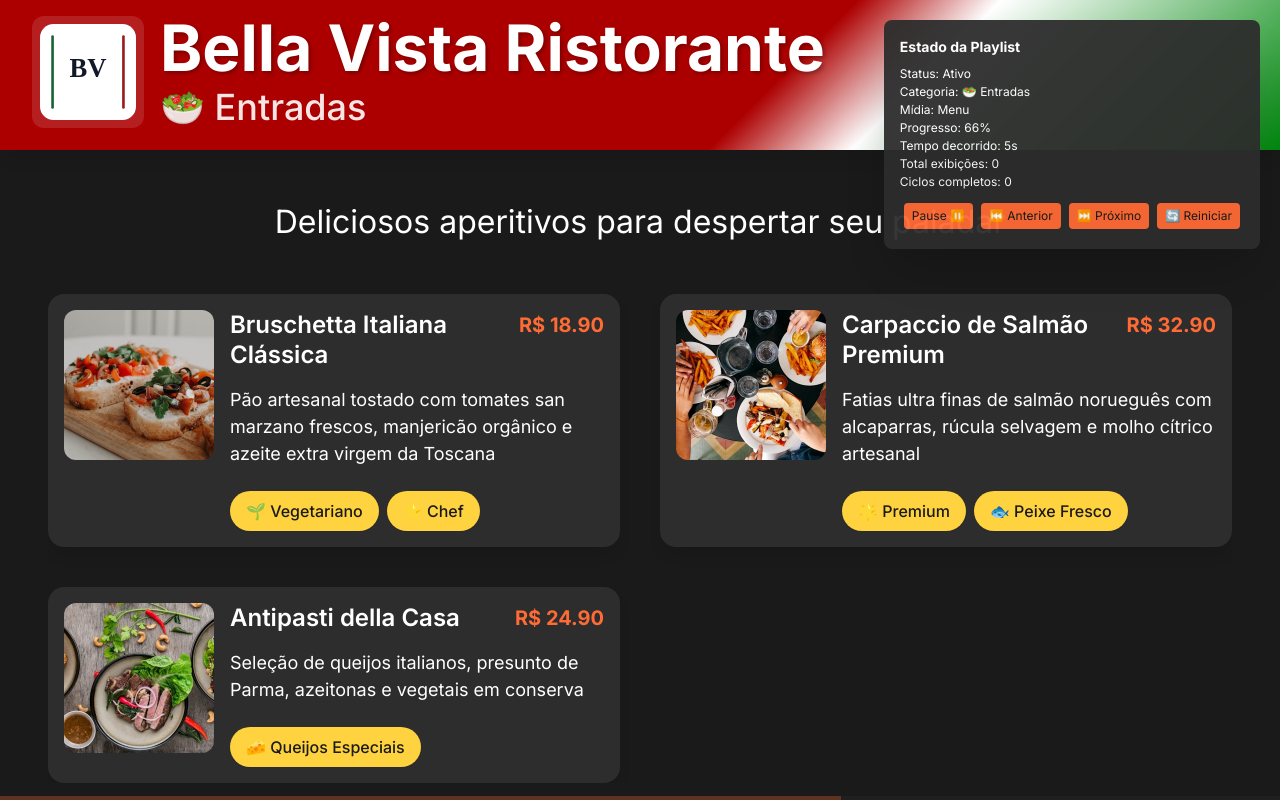
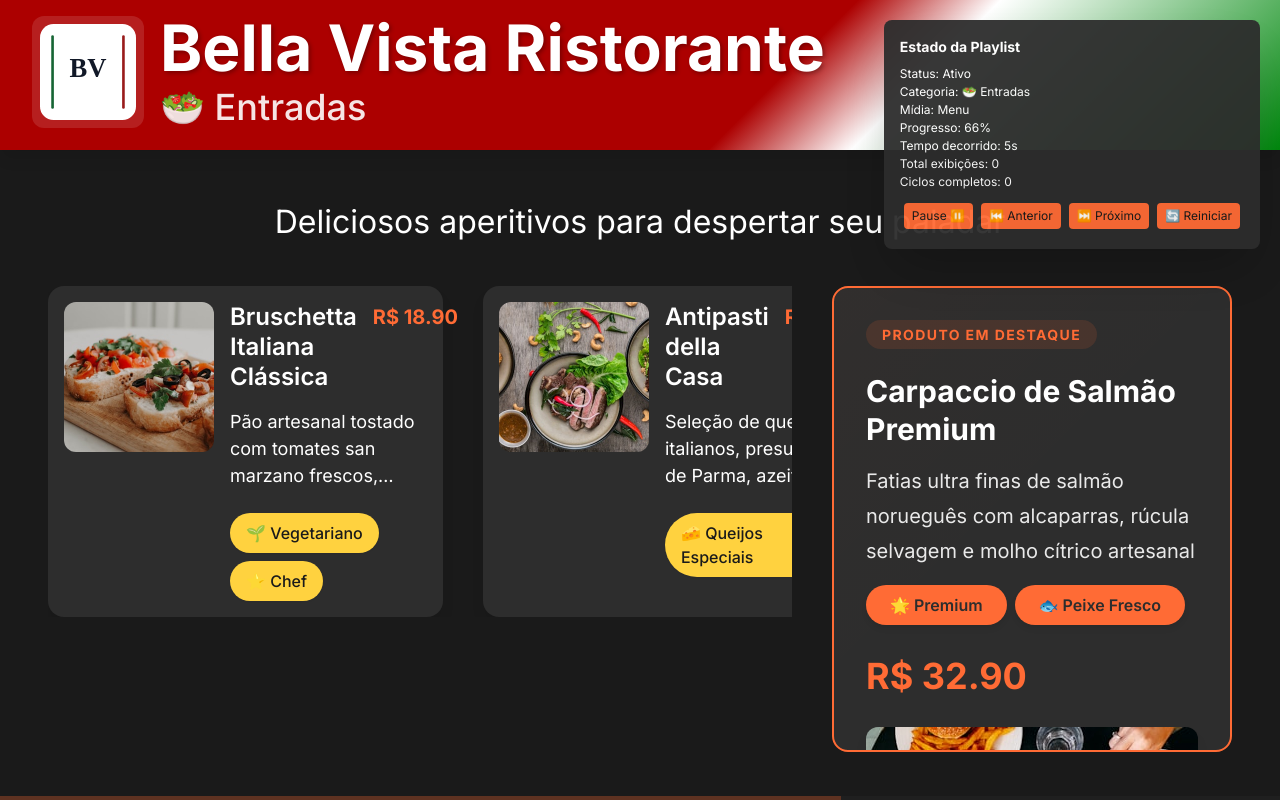
Before and after one commit to caversan/digital-menu-board, a React (Vite) app: page / in a window 1280 px wide. Built offline with nearby package versions, Linux system fonts and the light colour scheme.

Commit message:
produto destaque

```diff
--- /dev/null
+++ b/src/features/menu-board/components/FeaturedProductCard.tsx
@@ -0,0 +1,51 @@
+import React from 'react';
+import type { MenuItem } from '../../../shared/types';
+import {
+  FeaturedContainer,
+  FeaturedImageWrapper,
+  FeaturedImage,
+  FeaturedContent,
+  FeaturedLabel,
+  FeaturedName,
+  FeaturedDescription,
+  FeaturedPrice,
+  FeaturedBadgesContainer,
+  FeaturedBadge,
+} from './MenuBoard.styles';
+
+interface FeaturedProductCardProps {
+  item: MenuItem;
+}
+
+const FeaturedProductCardComponent: React.FC<FeaturedProductCardProps> = ({ item }) => {
+  return (
+    <FeaturedContainer>
+      <FeaturedLabel>Produto em Destaque</FeaturedLabel>
+
+      <FeaturedContent>
+        <div>
+          <FeaturedName>{item.name}</FeaturedName>
+          <FeaturedDescription>{item.description}</FeaturedDescription>
+
+          {item.badges && item.badges.length > 0 && (
+            <FeaturedBadgesContainer>
+              {item.badges.map((badge, index) => (
+                <FeaturedBadge key={index}>{badge}</FeaturedBadge>
+              ))}
+            </FeaturedBadgesContainer>
+          )}
+        </div>
+
+        <FeaturedPrice>R$ {item.price.toFixed(2)}</FeaturedPrice>
+      </FeaturedContent>
+
+      {item.imageUrl && (
+        <FeaturedImageWrapper>
+          <FeaturedImage src={item.imageUrl} alt={item.name} />
+        </FeaturedImageWrapper>
+      )}
+    </FeaturedContainer>
+  );
+};
+
+export const FeaturedProductCard = React.memo(FeaturedProductCardComponent);
--- a/src/features/menu-board/components/MenuBoard.styles.ts
+++ b/src/features/menu-board/components/MenuBoard.styles.ts
@@ -101,14 +101,63 @@ export const MenuContent = styled.main`
   flex: 1;
   padding: ${({ theme }) => theme.spacing['3xl']};
   overflow: hidden;
+  display: flex;
+  flex-direction: column;
 `;
 
 export const CategoryDescription = styled.p`
   font-size: 2rem;
   color: ${({ theme }) => theme.colors.text};
-  margin-bottom: ${({ theme }) => theme.spacing['3xl']};
+  margin-bottom: ${({ theme }) => theme.spacing['2xl']};
   text-align: center;
   line-height: ${({ theme }) => theme.typography.lineHeight.normal};
+`;
+
+export const ContentLayout = styled.div`
+  flex: 1;
+  display: grid;
+  gap: ${({ theme }) => theme.spacing['2xl']};
+  overflow: hidden;
+
+  /* Layout Horizontal: Duas colunas (itens + destaque) */
+  @media (orientation: landscape) {
+    grid-template-columns: 1fr 400px;
+    grid-template-rows: 1fr;
+  }
+
+  /* Layout Vertical: Uma coluna (destaque no topo) */
+  @media (orientation: portrait) {
+    grid-template-columns: 1fr;
+    grid-template-rows: 30% 1fr;
+  }
+`;
+
+export const ItemsSection = styled.div`
+  overflow: hidden;
+  display: flex;
+  flex-direction: column;
+
+  @media (orientation: landscape) {
+    order: 1; /* Primeira coluna em horizontal */
+  }
+
+  @media (orientation: portrait) {
+    order: 2; /* Segunda linha em vertical */
+  }
+`;
+
+export const FeaturedSection = styled.div`
+  overflow: hidden;
+  display: flex;
+  align-items: stretch;
+
+  @media (orientation: landscape) {
+    order: 2; /* Segunda coluna em horizontal (direita) */
+  }
+
+  @media (orientation: portrait) {
+    order: 1; /* Primeira linha em vertical (topo) */
+  }
 `;
 
 export const ItemsGrid = styled.div<{ columns: number }>`
@@ -201,3 +250,162 @@ export const Badge = styled.span`
   font-weight: ${({ theme }) => theme.typography.fontWeight.medium};
   box-shadow: ${({ theme }) => theme.shadows.sm};
 `;
+
+// ===== Featured Product Styles =====
+
+export const FeaturedContainer = styled.div`
+  background: ${({ theme }) => theme.colors.surface};
+  border-radius: ${({ theme }) => theme.borderRadius.xl};
+  padding: ${({ theme }) => theme.spacing.xl};
+  box-shadow: ${({ theme }) => theme.shadows['2xl']};
+  display: flex;
+  flex-direction: column;
+  gap: ${({ theme }) => theme.spacing.lg};
+  height: 100%;
+  position: relative;
+  overflow: hidden;
+  border: 2px solid ${({ theme }) => theme.colors.primary};
+
+  /* Gradiente sutil de fundo */
+  &::before {
+    content: '';
+    position: absolute;
+    top: 0;
+    left: 0;
+    right: 0;
+    bottom: 0;
+    background: linear-gradient(135deg,
+      ${({ theme }) => theme.colors.primary}05 0%,
+      transparent 50%
+    );
+    pointer-events: none;
+  }
+
+  @media (orientation: landscape) {
+    /* Vertical em tela horizontal */
+    height: 100%;
+  }
+
+  @media (orientation: portrait) {
+    /* Horizontal em tela vertical */
+    flex-direction: row;
+    align-items: center;
+    padding: ${({ theme }) => theme.spacing.lg};
+  }
+`;
+
+export const FeaturedLabel = styled.div`
+  font-size: ${({ theme }) => theme.typography.fontSize.sm};
+  font-weight: ${({ theme }) => theme.typography.fontWeight.bold};
+  color: ${({ theme }) => theme.colors.primary};
+  text-transform: uppercase;
+  letter-spacing: 0.1em;
+  padding: ${({ theme }) => theme.spacing.xs} ${({ theme }) => theme.spacing.md};
+  background: ${({ theme }) => theme.colors.primary}20;
+  border-radius: ${({ theme }) => theme.borderRadius.full};
+  align-self: flex-start;
+  z-index: 1;
+
+  @media (orientation: portrait) {
+    position: absolute;
+    top: ${({ theme }) => theme.spacing.md};
+    left: ${({ theme }) => theme.spacing.md};
+  }
+`;
+
+export const FeaturedContent = styled.div`
+  display: flex;
+  flex-direction: column;
+  gap: ${({ theme }) => theme.spacing.lg};
+  flex: 1;
+  z-index: 1;
+  justify-content: space-between;
+
+  @media (orientation: portrait) {
+    flex: 1;
+    padding-right: ${({ theme }) => theme.spacing.md};
+  }
+`;
+
+export const FeaturedName = styled.h3`
+  font-size: ${({ theme }) => theme.typography.fontSize['3xl']};
+  font-weight: ${({ theme }) => theme.typography.fontWeight.bold};
+  color: ${({ theme }) => theme.colors.text};
+  margin: 0 0 ${({ theme }) => theme.spacing.md} 0;
+  line-height: ${({ theme }) => theme.typography.lineHeight.tight};
+
+  @media (orientation: portrait) {
+    font-size: ${({ theme }) => theme.typography.fontSize['2xl']};
+    margin: ${({ theme }) => theme.spacing['2xl']} 0 ${({ theme }) => theme.spacing.sm} 0;
+  }
+`;
+
+export const FeaturedDescription = styled.p`
+  font-size: ${({ theme }) => theme.typography.fontSize.xl};
+  color: ${({ theme }) => theme.colors.text};
+  line-height: ${({ theme }) => theme.typography.lineHeight.relaxed};
+  margin: 0;
+  opacity: 0.9;
+
+  @media (orientation: portrait) {
+    font-size: ${({ theme }) => theme.typography.fontSize.lg};
+    display: -webkit-box;
+    -webkit-line-clamp: 2;
+    -webkit-box-orient: vertical;
+    overflow: hidden;
+  }
+`;
+
+export const FeaturedPrice = styled.div`
+  font-size: ${({ theme }) => theme.typography.fontSize['4xl']};
+  font-weight: ${({ theme }) => theme.typography.fontWeight.bold};
+  color: ${({ theme }) => theme.colors.primary};
+  margin-top: auto;
+
+  @media (orientation: portrait) {
+    font-size: ${({ theme }) => theme.typography.fontSize['3xl']};
+  }
+`;
+
+export const FeaturedBadgesContainer = styled.div`
+  display: flex;
+  gap: ${({ theme }) => theme.spacing.sm};
+  flex-wrap: wrap;
+  margin-top: ${({ theme }) => theme.spacing.md};
+`;
+
+export const FeaturedBadge = styled.span`
+  background: ${({ theme }) => theme.colors.primary};
+  color: ${({ theme }) => theme.colors.surface};
+  padding: ${({ theme }) => theme.spacing.sm} ${({ theme }) => theme.spacing.lg};
+  border-radius: ${({ theme }) => theme.borderRadius.full};
+  font-size: ${({ theme }) => theme.typography.fontSize.md};
+  font-weight: ${({ theme }) => theme.typography.fontWeight.semibold};
+  box-shadow: ${({ theme }) => theme.shadows.md};
+`;
+
+export const FeaturedImageWrapper = styled.div`
+  width: 100%;
+  flex-shrink: 0;
+  overflow: hidden;
+  border-radius: ${({ theme }) => theme.borderRadius.lg};
+  box-shadow: ${({ theme }) => theme.shadows.lg};
+  z-index: 1;
+
+  @media (orientation: landscape) {
+    height: 300px;
+    margin-top: auto;
+  }
+
+  @media (orientation: portrait) {
+    width: 40%;
+    height: 100%;
+  }
+`;
+
+export const FeaturedImage = styled.img`
+  width: 100%;
+  height: 100%;
+  object-fit: cover;
+  display: block;
+`;
--- a/src/features/menu-board/components/MenuBoard.tsx
+++ b/src/features/menu-board/components/MenuBoard.tsx
@@ -1,6 +1,7 @@
 import React, { useMemo, useCallback } from 'react';
 import type { MenuBoardSettings } from '../../../shared/types';
 import { MenuItemCard } from './MenuItemCard';
+import { FeaturedProductCard } from './FeaturedProductCard';
 import {
   BoardContainer,
   Header,
@@ -11,6 +12,9 @@ import {
   CategoryName,
   MenuContent,
   CategoryDescription,
+  ContentLayout,
+  ItemsSection,
+  FeaturedSection,
   ItemsGrid,
 } from './MenuBoard.styles';
 
@@ -29,11 +33,24 @@ const MenuBoardComponent: React.FC<MenuBoardProps> = ({ settings }) => {
   }, [activeCategory, menuData.categories]);
 
   // Filtrar itens da categoria (memoizado)
-  const categoryItems = useMemo(() => {
+  const allCategoryItems = useMemo(() => {
     return menuData.items
-      .filter(item => item.categoryId === currentCategory?.id && item.isActive)
-      .slice(0, layout.itemsPerPage);
-  }, [menuData.items, currentCategory?.id, layout.itemsPerPage]);
+      .filter(item => item.categoryId === currentCategory?.id && item.isActive);
+  }, [menuData.items, currentCategory?.id]);
+
+  // Selecionar produto em destaque (primeiro com isHighlighted ou primeiro da lista)
+  const featuredItem = useMemo(() => {
+    const highlighted = allCategoryItems.find(item => item.isHighlighted);
+    return highlighted || allCategoryItems[0];
+  }, [allCategoryItems]);
+
+  // Itens restantes (excluindo o produto em destaque)
+  const regularItems = useMemo(() => {
+    if (!featuredItem) return allCategoryItems.slice(0, layout.itemsPerPage);
+
+    const filtered = allCategoryItems.filter(item => item.id !== featuredItem.id);
+    return filtered.slice(0, layout.itemsPerPage - 1);
+  }, [allCategoryItems, featuredItem, layout.itemsPerPage]);
 
   // Callbacks para handlers de imagem
   const handleLogoError = useCallback((e: React.SyntheticEvent<HTMLImageElement>) => {
@@ -67,15 +84,29 @@ const MenuBoardComponent: React.FC<MenuBoardProps> = ({ settings }) => {
       </Header>
 
       <MenuContent>
+        {currentCategory?.description && (
           <CategoryDescription>
-          {currentCategory?.description}
+            {currentCategory.description}
           </CategoryDescription>
+        )}
 
+        <ContentLayout>
+          {/* Lista de Itens - ordem controlada por CSS */}
+          <ItemsSection>
             <ItemsGrid columns={layout.columns}>
-          {categoryItems.map((item) => (
+              {regularItems.map((item) => (
                 <MenuItemCard key={item.id} item={item} layout={layout} />
               ))}
             </ItemsGrid>
+          </ItemsSection>
+
+          {/* Produto em Destaque - ordem controlada por CSS */}
+          {featuredItem && (
+            <FeaturedSection>
+              <FeaturedProductCard item={featuredItem} />
+            </FeaturedSection>
+          )}
+        </ContentLayout>
       </MenuContent>
     </BoardContainer>
   );
```
Lines whose indentation alone changed are shown as unchanged.
